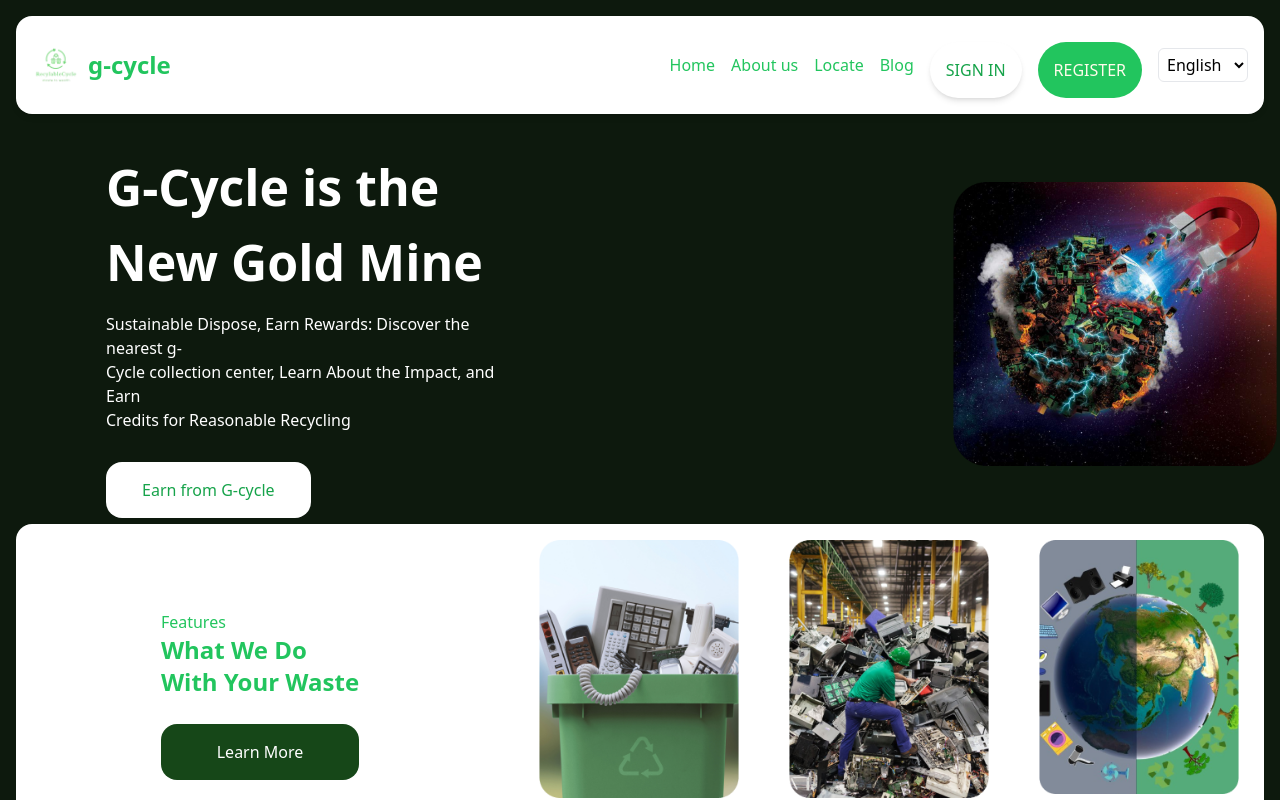
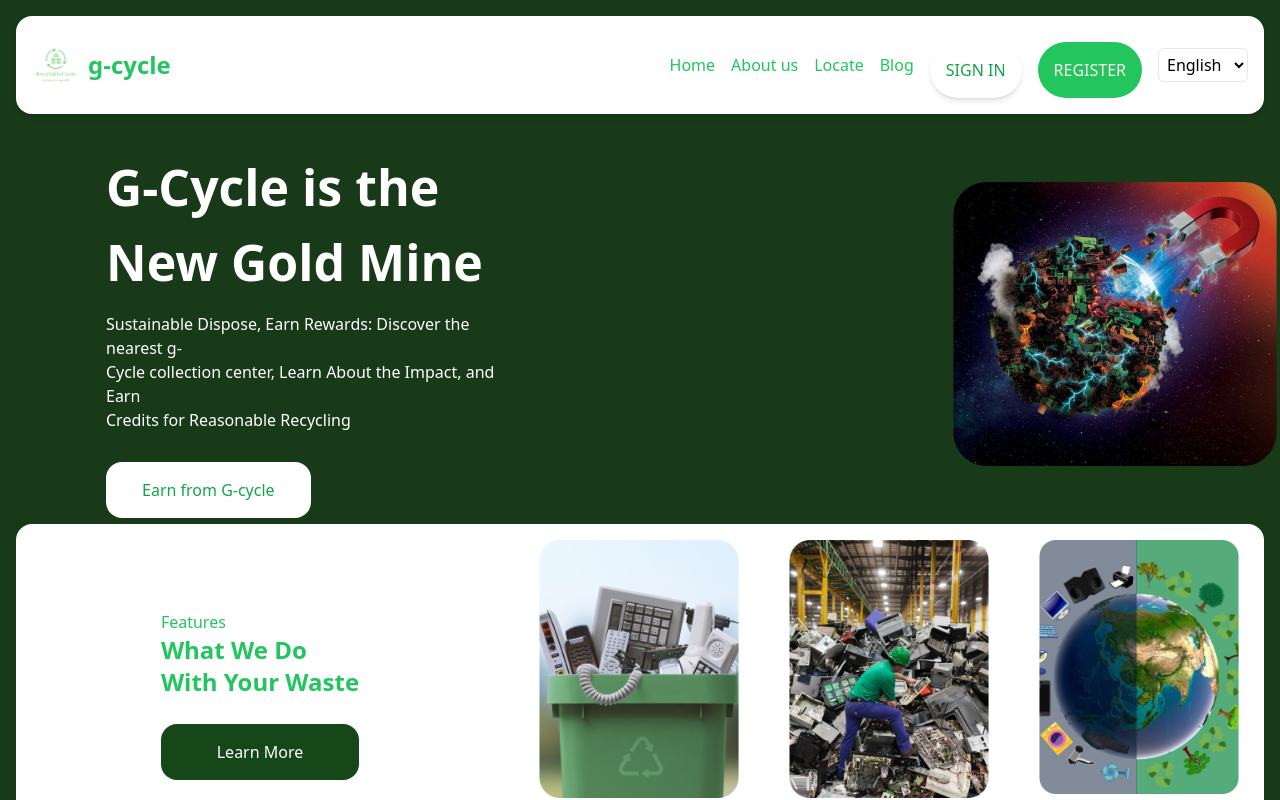
Before and after one commit to dark-royal/recycle, a React (Create React App) app: page / in a window 1280 px wide. Shown: the top 800 px of the page. Built offline with nearby package versions, Linux system fonts and the light colour scheme.

Commit message:
Adjusted some styling

```diff
--- a/tailwind.config.js
+++ b/tailwind.config.js
@@ -7,7 +7,7 @@ module.exports = {
   theme: {
     extend: {
         colors: {
-            customGreen: '#0d190d',
+            customGreen: '#193a19',
             customBlue: '#5D5FEF',
             ash: '#DAF0Df',
             customWhite: '#E3F2E1',
```
